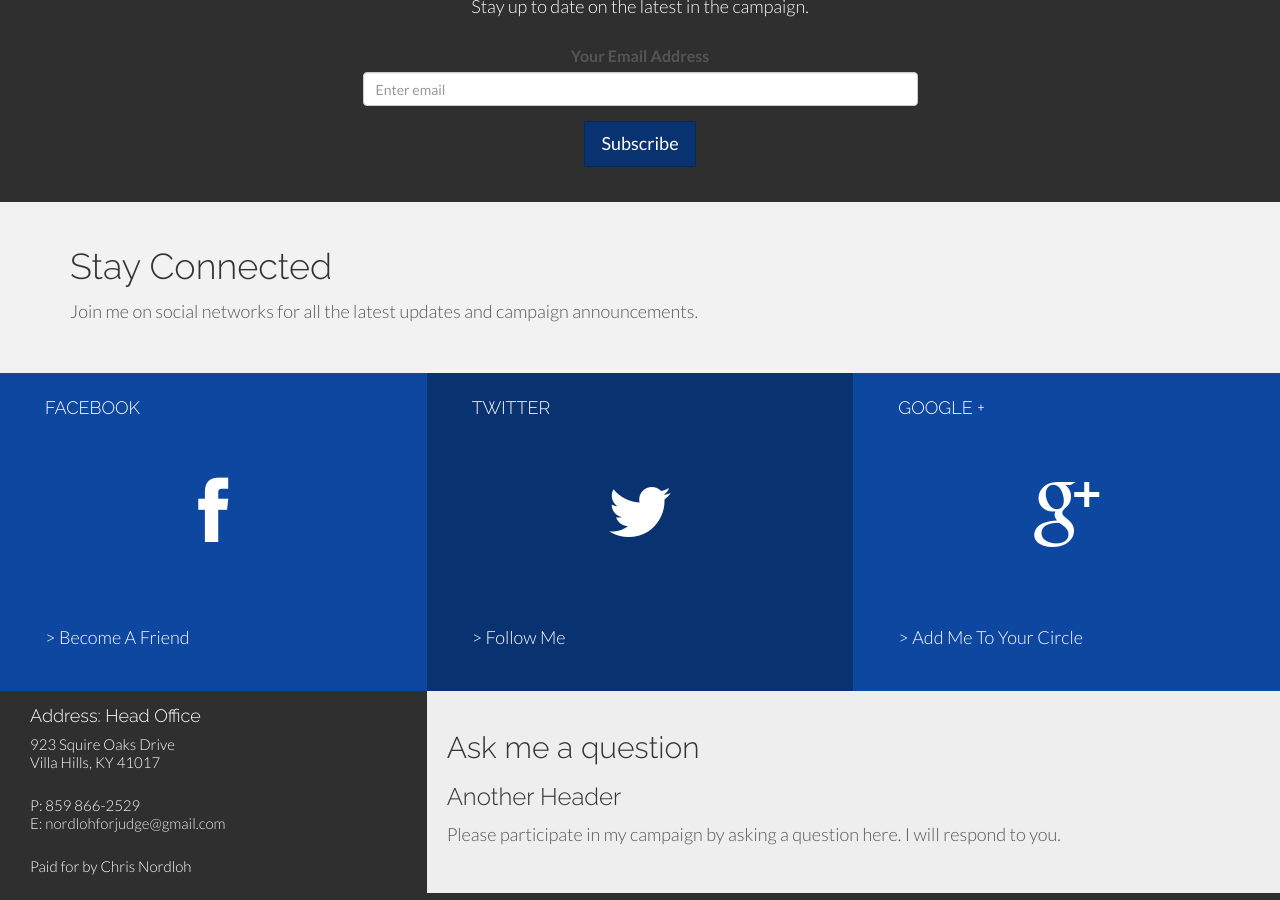
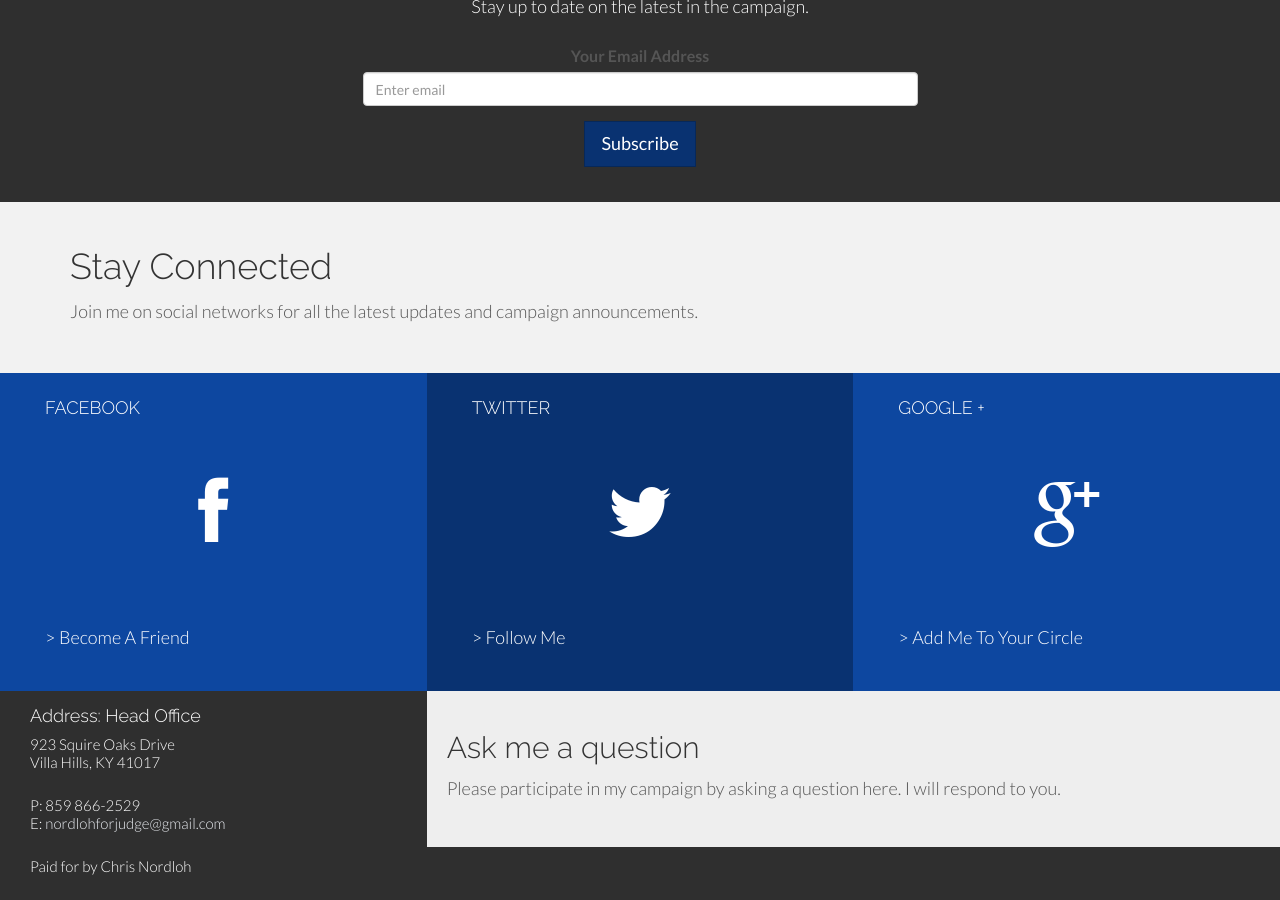
Before and after one commit to NORDLOHFORJUDGE/NordlohForJudge, a Jekyll site: the page built from index.html, in a window 1280 px wide and 900 px high, scrolled down 4561 px. Built offline with Jekyll 4.4.1, drawn with Linux system fonts in a browser that asks for light colours; Markdown is read by kramdown in place of the engine named in the settings; comment, search, counter and statistics services are not loaded.

Commit message:
Fix Ask header

```diff
--- a/_includes/ask.md
+++ b/_includes/ask.md
@@ -1,5 +1,3 @@
 ## Ask me a question
 
-### Another Header
-
 Please participate in my campaign by asking a question here.  I will respond to you.
```
